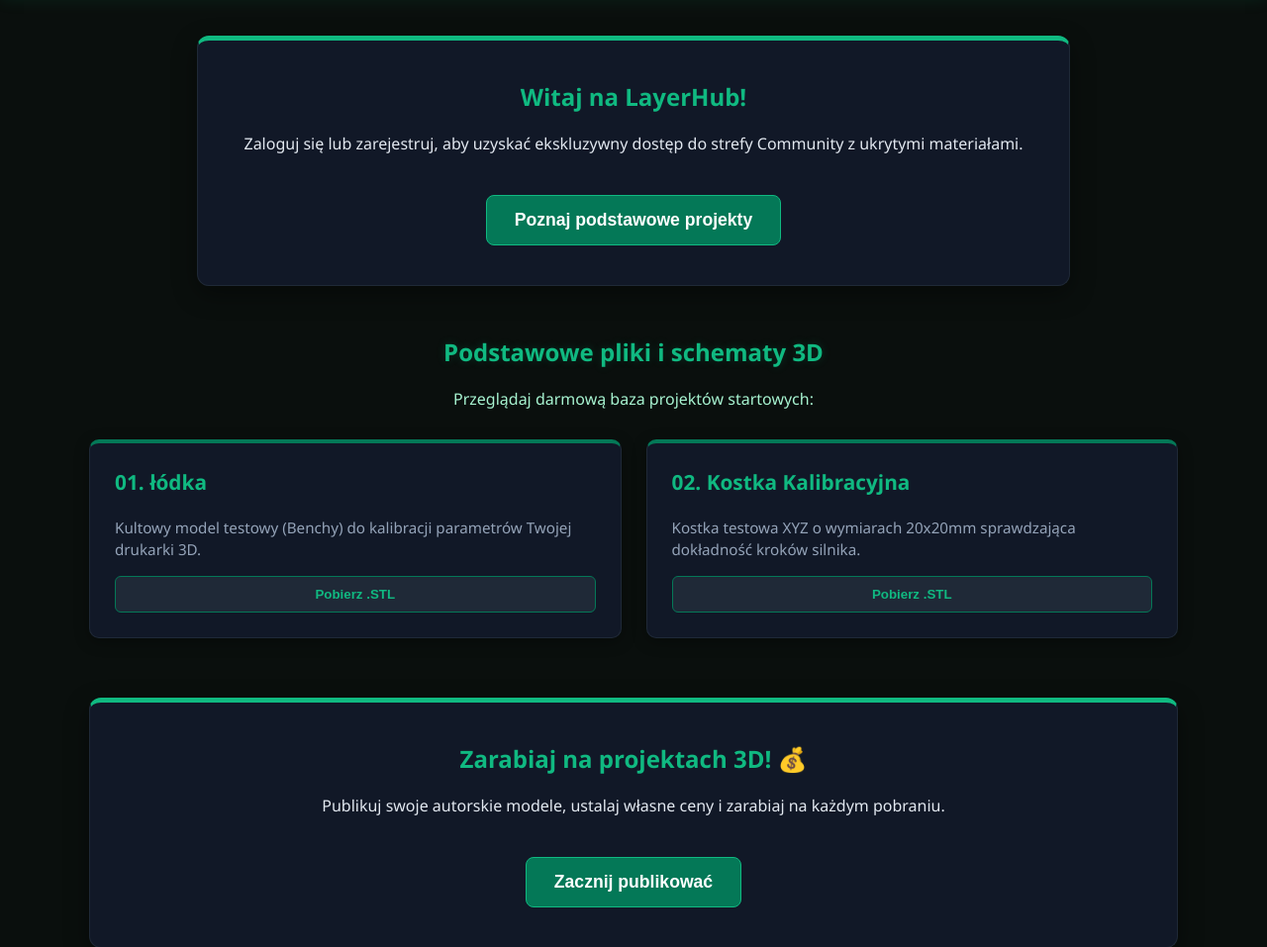
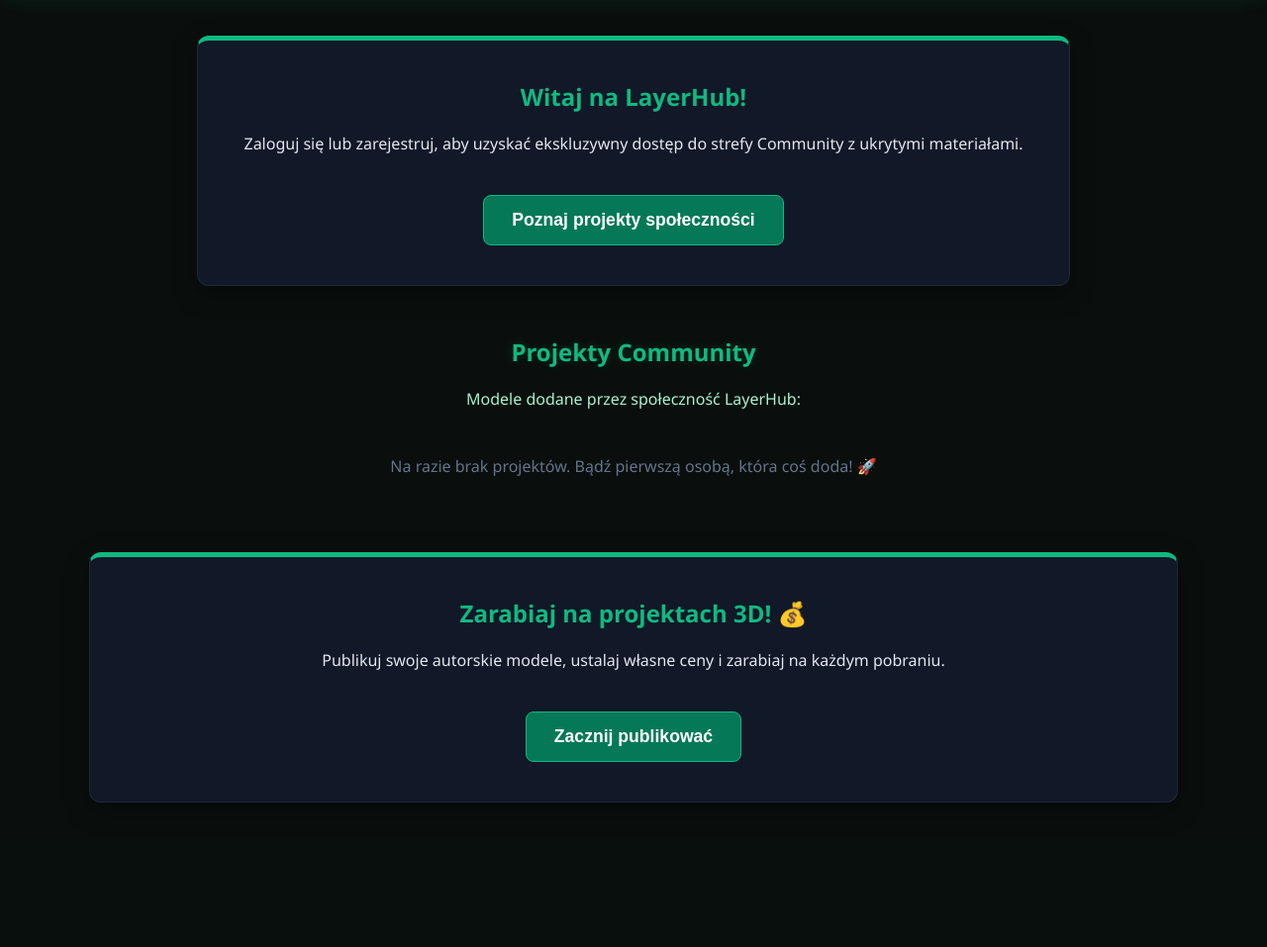
Before and after one commit to slayereqgaming-gif/layerhub, a Flask app: page / in a window 1280 px wide. Shown: the part 194-1151 px from the top of the page at 99% size. After the commit the page ends 1005 px from the top, so only its background shows below. Run offline with Flask 3, Linux system fonts and the light colour scheme.

Commit message:
Update index.html

```diff
--- a/templates/index.html
+++ b/templates/index.html
@@ -79,32 +79,29 @@
         <div class="welcome-box">
             <h2 style="color: #10b981; margin-top: 0;">Witaj na LayerHub!</h2>
             <p>Zaloguj się lub zarejestruj, aby uzyskać ekskluzywny dostęp do strefy Community z ukrytymi materiałami.</p>
-            <button class="explore-btn" onclick="document.getElementById('projekty').scrollIntoView({ behavior: 'smooth' })">Poznaj podstawowe projekty</button>
+            <button class="explore-btn" onclick="document.getElementById('projekty').scrollIntoView({ behavior: 'smooth' })">Poznaj projekty społeczności</button>
         </div>
 
-        <h2 id="projekty" class="projects-heading">Podstawowe pliki i schematy 3D</h2>
-        <p style="color: #a7f3d0; margin-bottom: 30px;">Przeglądaj darmową baza projektów startowych:</p>
+        <h2 id="projekty" class="projects-heading">Projekty Community</h2>
+        <p style="color: #a7f3d0; margin-bottom: 30px;">Modele dodane przez społeczność LayerHub:</p>
 
-        <div class="projects-grid">
+        <div class="projects-grid" id="communityProjectsGrid">
+            {% if projects %}
+                {% for project in projects %}
                     <div class="project-card">
-                <h3>01. łódka</h3>
-                <p>Kultowy model testowy (Benchy) do kalibracji parametrów Twojej drukarki 3D.</p>
+                        <h3>{{ project.title }}</h3>
+                        <p>{{ project.description }}</p>
+                        <p style="color:#64748b; font-size:0.85em;">Autor: {{ project.author }} &bull; Cena: {{ "%.2f"|format(project.price) }} PLN</p>
                         {% if current_user %}
-                    <a href="/static/lodka.stl" download class="download-btn">Pobierz plik lodka.stl</a>
+                            <a href="{{ url_for('static', filename='uploads/' + project.stored_filename) }}" download="{{ project.original_filename }}" class="download-btn">Pobierz {{ project.original_filename }}</a>
                         {% else %}
                             <button class="download-btn" onclick="openModal('loginModal')">Pobierz .STL</button>
                         {% endif %}
                     </div>
-
-            <div class="project-card">
-                <h3>02. Kostka Kalibracyjna</h3>
-                <p>Kostka testowa XYZ o wymiarach 20x20mm sprawdzająca dokładność kroków silnika.</p>
-                {% if current_user %}
-                    <a href="/static/kostka.stl" download class="download-btn">Pobierz plik kostka.stl</a>
+                {% endfor %}
             {% else %}
-                    <button class="download-btn" onclick="openModal('loginModal')">Pobierz .STL</button>
+                <p id="noProjectsMsg" style="color:#64748b; grid-column: 1 / -1;">Na razie brak projektów. Bądź pierwszą osobą, która coś doda! 🚀</p>
             {% endif %}
-            </div>
         </div>
 
         <div class="earn-section">
@@ -112,6 +109,7 @@
             <p>Publikuj swoje autorskie modele, ustalaj własne ceny i zarabiaj na każdym pobraniu.</p>
             {% if current_user %}
                 <button class="explore-btn" onclick="openModal('addProjectModal')">Otwórz panel Stwórz</button>
+                <p style="color: #64748b; font-size: 0.85em; margin-top: 12px;">* Serwis pobiera prowizję w wysokości {{ provision_percent }}% od każdej transakcji jako opłatę za obsługę platformy.</p>
             {% else %}
                 <button class="explore-btn" onclick="openModal('signUpModal')">Zacznij publikować</button>
             {% endif %}
```
Lines whose indentation alone changed are shown as unchanged.
